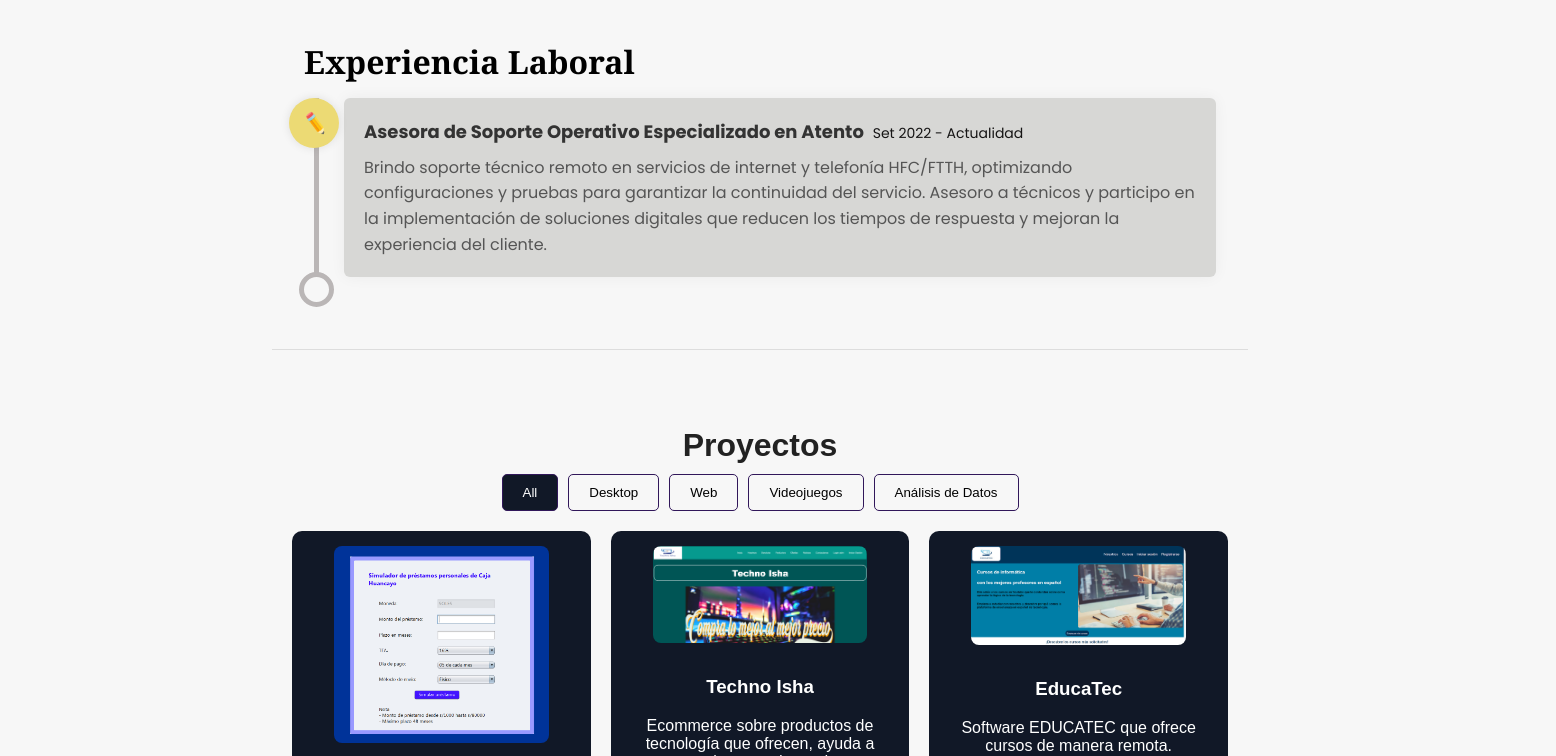
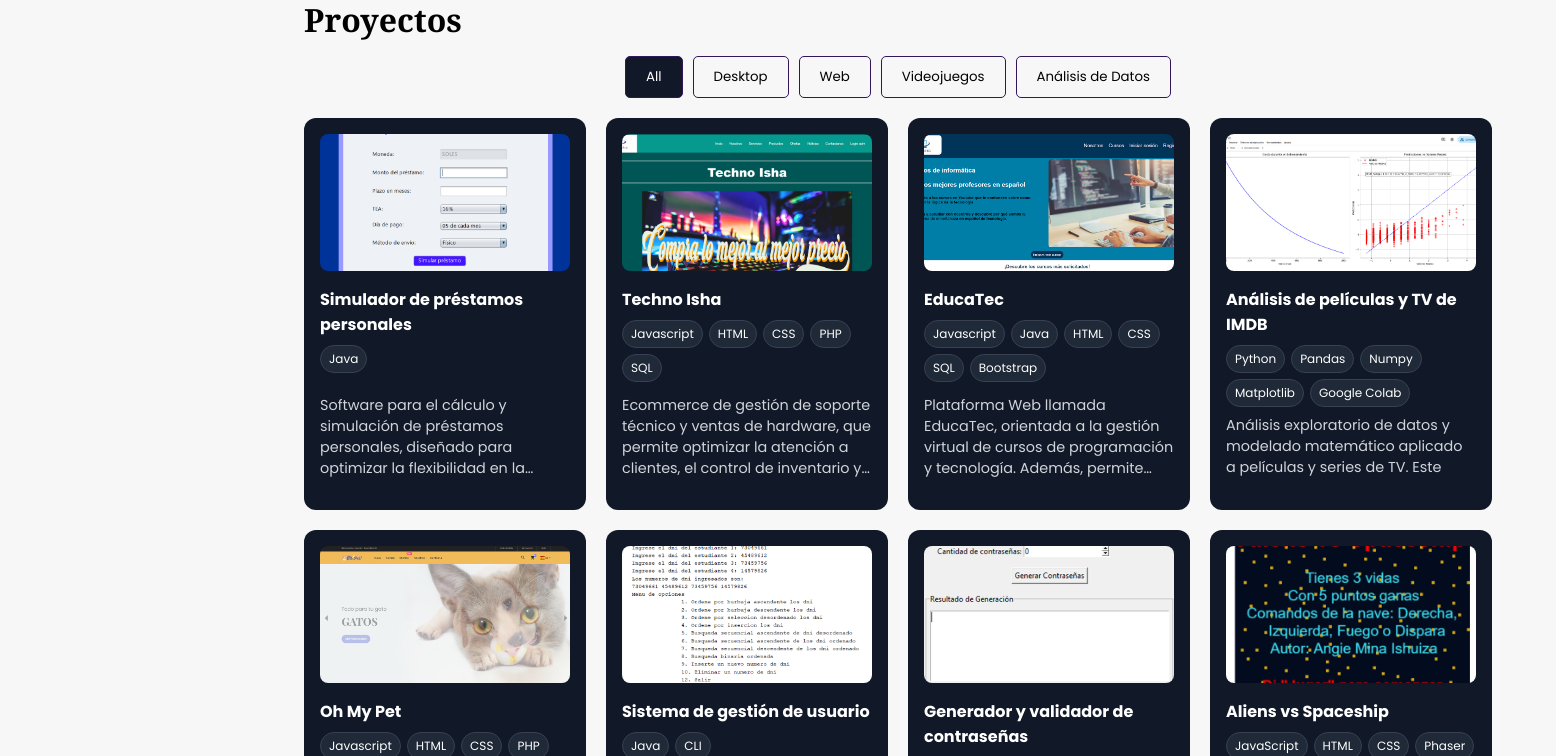
Before and after one commit to AngieMinaI/AngieMinaI.github.io-MiPortafolio, a React (Vite) app: page / in a window 1280 px wide. Shown: the part 3040-3796 px from the top of the page, 1556 px wide, since content can reach past the window. Built offline with nearby package versions, Linux system fonts and the light colour scheme.

Commit message:
actualizacion de estilos

```diff
--- a/src/components/Contact.jsx
+++ b/src/components/Contact.jsx
@@ -4,14 +4,6 @@ export default function Footer() {
   return (
     <footer className="footer">
       <div className="social-icons">
-        <a
-          href="angieminaishuiza@gmail.com"
-          target="_blank"
-          rel="noopener noreferrer"
-          aria-label="Email"
-        >
-          <FaEnvelope />
-        </a>
         <a
           href="https://www.linkedin.com/in/angie-mina-ishuiza/"
           target="_blank"
@@ -28,6 +20,14 @@ export default function Footer() {
         >
           <FaGithub />
         </a>
+          <a
+          href="https://mail.google.com/mail/?view=cm&fs=1&to=angieminaishuiza@gmail.com"
+          target="_blank"
+          rel="noopener noreferrer"
+          aria-label="Email"
+        >
+          <FaEnvelope />
+        </a>
       </div>
       <p className="footer-text">© 2025 Angie Mina Ishuiza. Todos los derechos reservados.</p>
     </footer>
--- a/src/components/Work.jsx
+++ b/src/components/Work.jsx
@@ -1,5 +1,4 @@
-import React, { useState } from "react";
-
+import React, { useState, useEffect } from "react";
 
 const projectsData = [
   {
@@ -7,115 +6,146 @@ const projectsData = [
     title: "Simulador de préstamos personales",
     category: "Desktop",
     image: "Simulador.png",
-    description: "Es simulador para préstamos personales de un banco con datos reales en el mercado. Esto permite promover la inclusión financiera. ",
+    description:
+      "Software para el cálculo y simulación de préstamos personales, diseñado para optimizar la flexibilidad en la gestión crediticia de la financiera Caja Huancayo.",
     github: "https://github.com/AngieMinaI/Simulador-de-prestamos",
-    docs: "https://docs.google.com/document/d/1qIaacyhU6HtraHpAawcDVAA8l_DjhjNL/edit?usp=sharing&ouid=110217138648959352331&rtpof=true&sd=true"
+    docs: "https://docs.google.com/document/d/1qIaacyhU6HtraHpAawcDVAA8l_DjhjNL/edit?usp=sharing&ouid=110217138648959352331&rtpof=true&sd=true",
+    tags: ["Java"]
   },
   {
     id: 2,
     title: "Techno Isha",
     category: "Web",
     image: "Techno-Isha.png",
-    description: "Ecommerce sobre productos de tecnología que ofrecen, ayuda a promover la venta de productos y servicios.",
+    description:
+      "Ecommerce de gestión de soporte técnico y ventas de hardware, que permite optimizar la atención a clientes, el control de inventario y la calidad de los servicios que ofrece Techno Isha.",
     github: "https://github.com/AngieMinaI/Ecommerce-de-Techno-Isha",
-    docs: "https://docs.google.com/document/d/1w3OKFVeMa8wPZLasoI78Pv19fcPiD13X/edit?usp=sharing&ouid=110217138648959352331&rtpof=true&sd=true"
+    docs: "https://docs.google.com/document/d/1w3OKFVeMa8wPZLasoI78Pv19fcPiD13X/edit?usp=sharing&ouid=110217138648959352331&rtpof=true&sd=true",
+    tags: ["Javascript","HTML", "CSS", "PHP", "SQL"]
   },
   {
     id: 3,
     title: "EducaTec",
     category: "Web",
     image: "Educatec.png",
-    description: "Software EDUCATEC que ofrece cursos de manera remota.",
+    description: "Plataforma Web llamada EducaTec, orientada a la gestión virtual de cursos de programación y tecnología. Además, permite controlar notas y pagos de los alumnos de manera sencilla y accesible.",
     github: "https://github.com/AngieMinaI/Plataforma-web-EDUCATEC",
-    docs: "https://docs.google.com/document/d/184NyC3VXY_L2V47YQRf5r2TxhsnssWE7/edit?usp=sharing&ouid=110217138648959352331&rtpof=true&sd=true"
+    docs: "https://docs.google.com/document/d/184NyC3VXY_L2V47YQRf5r2TxhsnssWE7/edit?usp=sharing&ouid=110217138648959352331&rtpof=true&sd=true",
+    tags: ["Javascript", "Java", "HTML", "CSS","SQL", "Bootstrap"]
   },
   {
     id: 4,
     title: "Análisis de películas y TV de IMDB",
     category: "Análisis de Datos",
     image: "Analisis.png",
-    description: "Sistema de inventario para productos tecnológicos.",
-    github: "https://colab.research.google.com/drive/1BjU5O1YzJSi2xjJ1ucCnc2K3mR_udG-C?usp=sharing",
-    docs: "https://docs.google.com/document/d/1VR2VOS15jiHHB6vS9j6_v668LY_biAe7/edit?usp=sharing&ouid=110217138648959352331&rtpof=true&sd=true"
+    description: "Análisis exploratorio de datos y modelado matemático aplicado a películas y series de TV. Este análisis fue realizado en Google Colab y el dataset empleado fue IMDB Dataset of Top 1000 Movies and TV Shows de Kaggle.",
+    github:
+      "https://colab.research.google.com/drive/1BjU5O1YzJSi2xjJ1ucCnc2K3mR_udG-C?usp=sharing",
+    docs: "https://docs.google.com/document/d/1VR2VOS15jiHHB6vS9j6_v668LY_biAe7/edit?usp=sharing&ouid=110217138648959352331&rtpof=true&sd=true",
+    tags: ["Python", "Pandas", "Numpy", "Matplotlib", "Google Colab"]
   },
   {
     id: 5,
     title: "Oh My Pet",
     category: "Web",
     image: "Ohmypet.png",
-    description: "Ecommerce es la empresa Oh My Pet, la cual facilita la venta en línea de productos para mascotas domésticas.",
+    description:
+      "E-commerce Oh My Pet, tienda virtual dedicada a la venta de productos para animales domésticos. Ofrece variedad de artículos online, precios accesibles y un dashboard para el control de ventas mensuales.",
     github: "https://github.com/AngieMinaI/Ecommerce-Oh-My-Pet",
-    docs: "https://drive.google.com/drive/folders/1UlIgzeGJsvKaCX7uGQkfZOALcL4kBeq1?usp=sharing"
+    docs: "https://drive.google.com/drive/folders/1UlIgzeGJsvKaCX7uGQkfZOALcL4kBeq1?usp=sharing",
+    tags: ["Javascript", "HTML", "CSS", "PHP", "SQL","Bootstrap", "SCRUM", "CMMI"]
   },
   {
     id: 6,
-    title: "Sistema de gestión de usuario (Consola)",
+    title: "Sistema de gestión de usuario",
     category: "Desktop",
     image: "Sistemagestion.png",
-    description: "Es un sistema de gestión de usuarios (DNI) para una biblioteca que incluye un módulo de transporte para los estudiantes. Esto facilita administración de la información así como rutas de transporte. Modo consola.",
+    description:
+      "Software de gestión en consola para bibliotecas que centraliza el registro y administración de usuarios. Incluye un módulo de transporte para optimizar la coordinación de servicios y mejorar la atención a los estudiantes.",
     github: "https://github.com/AngieMinaI/Sistema-de-Gestion",
-    docs: "https://docs.google.com/document/d/1xewm4k82fHXZoAjffUr4lk2eAbOyEndJ/edit?usp=sharing&ouid=110217138648959352331&rtpof=true&sd=true"
+    docs: "https://docs.google.com/document/d/1xewm4k82fHXZoAjffUr4lk2eAbOyEndJ/edit?usp=sharing&ouid=110217138648959352331&rtpof=true&sd=true",
+    tags: ["Java", "CLI"]
   },
   {
     id: 7,
     title: "Generador y validador de contraseñas",
     category: "Desktop",
     image: "Contrasena.png",
-    description: "Es un sistema usando flex y bison por expresiones regulares y la partes de fronted con Python.",
-    github: "https://github.com/AngieMinaI/Generador-Validador-de-contrasenas",
-    docs: "https://docs.google.com/document/d/1LMDVi7l2vYcEdd8MDzuSTJBfxNVM6052/edit?usp=sharing&ouid=110217138648959352331&rtpof=true&sd=true"
+    description:
+      "Generador de contraseñas seguras, que permite al usuario personalizar longitud y tipos de caracteres. El software incluye validación para garantizar que las contraseñas cumplan con criterios de seguridad.",
+    github:
+      "https://github.com/AngieMinaI/Generador-Validador-de-contrasenas",
+    docs: "https://docs.google.com/document/d/1LMDVi7l2vYcEdd8MDzuSTJBfxNVM6052/edit?usp=sharing&ouid=110217138648959352331&rtpof=true&sd=true",
+    tags: ["Python", "Flex", "Bison", "Tkinter", "RegExp"]
   },
   {
     id: 8,
     title: "Aliens vs Spaceship",
     category: "Videojuegos",
     image: "Aliens.png",
-    description: "Videojuegos en web, controlado por voz.",
-    github: "https://github.com/AngieMinaI/AngieMinaI.github.io-AliensvsSpaceship",
-    docs: "https://docs.google.com/presentation/d/1UTxtHVH2-pf0oGqVQFTW8AVit_IKdoAC/edit?usp=sharing&ouid=110217138648959352331&rtpof=true&sd=true"
+    description: "Videojuego de acción controlado por voz, donde el jugador maneja una nave espacial contra oleadas de alienígenas. El reto es sobrevivir, acumular puntos y evitar perder las 3 vidas disponibles.",
+    github:
+      "https://github.com/AngieMinaI/AngieMinaI.github.io-AliensvsSpaceship",
+    docs: "https://docs.google.com/presentation/d/1UTxtHVH2-pf0oGqVQFTW8AVit_IKdoAC/edit?usp=sharing&ouid=110217138648959352331&rtpof=true&sd=true",
+    tags: ["JavaScript", "HTML", "CSS", "Phaser", "SpeechRecognition"]
   },
   {
     id: 9,
-    title: "Dashboard de KPIs de Cineplanet",
+    title: "Dashboard de Cineplanet",
     category: "Análisis de Datos",
     image: "Cineplanet.png",
-    description: "Se realizado el ánalisis de ventas de Cineplanet y se visualizó PowerBI.",
+    description:
+      "Dashboard en Power BI de Cineplanet utilizando datos en Excel del área de ventas, con el fin de analizar el rendimiento comercial y detectar oportunidades de expansión. La solución brinda métricas clave que apoyan la toma de decisiones estratégicas.",
     github: "https://github.com/AngieMinaI/Dashboard-KPI-Cineplanet",
-    docs: "https://docs.google.com/document/d/1TjTXDPjicimQHZlp31XQZA8Q-rYJfWNe/edit?usp=sharing&ouid=110217138648959352331&rtpof=true&sd=true"
+    docs: "https://docs.google.com/document/d/1TjTXDPjicimQHZlp31XQZA8Q-rYJfWNe/edit?usp=sharing&ouid=110217138648959352331&rtpof=true&sd=true",
+    tags: ["Power BI", "Excel"]
   },
   {
     id: 10,
-    title: "Arcade de 2 jugadores",
+    title: "Arcade: Resistencia Espacial",
     category: "Videojuegos",
     image: "Juego2.png",
-    description: "Videojuego en Js para 1 o 2 jugadores.",
-    github: "https://github.com/AngieMinaI/AngieMinaI.github.io-Juego_2Jugadores",
-    docs: "https://angieminai.github.io/AngieMinaI.github.io-Juego_2Jugadores/"
+    description: "Videojuego tipo arcade shooter en el que el jugador controla un personaje y que al eliminar a los enemigos, acumula puntos para ganar. El juego cuenta con dos modos: individual y multijugador.",
+    github:
+      "https://github.com/AngieMinaI/AngieMinaI.github.io-Juego_2Jugadores",
+    docs:
+      "https://angieminai.github.io/AngieMinaI.github.io-Juego_2Jugadores/",
+    tags: ["JavaScript", "HTML", "CSS", "Phaser"]
   },
   {
     id: 11,
     title: "Eco de identidad",
-    category: "Videojuegos",
+    category: "Web",
     image: "Eco.png",
-    description: "Juego de reconocimiento de voz.",
+    description: "Aplicación web que graba la voz del usuario, analiza su género mediante frecuencia vocal y reproduce el mensaje con voz sintética del género identificado. El sistema integra un avatar dinámico.",
     github: "https://github.com/AngieMinaI/eco-identidad.git",
-    docs: "https://docs.google.com/presentation/d/15BYKHxjRodzky28npdYf-oEUFA5osGJo/edit?usp=sharing&ouid=105862998656770649152&rtpof=true&sd=true"
+    docs: "https://docs.google.com/presentation/d/15BYKHxjRodzky28npdYf-oEUFA5osGJo/edit?usp=sharing&ouid=105862998656770649152&rtpof=true&sd=true",
+    tags: ["JavaScript", "HTML","CSS", "Python", "Flask", "SpeechRecognition", "Numpy", "Parselmouth"]
   },
   {
     id: 12,
     title: "Sopa de Letras",
     category: "Videojuegos",
     image: "Sopa.png",
-    description: "Juego de sopa de letras.",
-    github: "https://github.com/AngieMinaI/AngieMinaI.github.io-JuegoSopadeLetras",
-    docs: "https://drive.google.com/file/d/1xp0Rcw1P-R5sxwrJ0XXWJRAYhffAmJlT/view?usp=sharing"
+    description: "Videojuego tipo sopa de letras digital interactiva con 3 niveles de dificultad progresiva, diseñado para estimular la memoria visual y verbal. Cada nivel incrementa la complejidad, retando la concentración y la agilidad mental del jugador.",
+    github:
+      "https://github.com/AngieMinaI/AngieMinaI.github.io-JuegoSopadeLetras",
+    docs:
+      "https://drive.google.com/file/d/1xp0Rcw1P-R5sxwrJ0XXWJRAYhffAmJlT/view?usp=sharing",
+    tags: ["JavaScript", "HTML", "CSS"]
   }
-
 ];
 
 export default function Work() {
   const [selectedCategory, setSelectedCategory] = useState("All");
   const [modalData, setModalData] = useState(null);
+
+  // Cierra con tecla ESC
+  useEffect(() => {
+    const onKeyDown = (e) => e.key === "Escape" && setModalData(null);
+    window.addEventListener("keydown", onKeyDown);
+    return () => window.removeEventListener("keydown", onKeyDown);
+  }, []);
 
   const categories = ["All", "Desktop", "Web", "Videojuegos", "Análisis de Datos"];
 
@@ -144,10 +174,30 @@ export default function Work() {
       {/* Proyectos */}
       <div className="projects-grid">
         {filteredProjects.map((project) => (
-          <div key={project.id} className="project-card" onClick={() => setModalData(project)}>
+          <div
+            key={project.id}
+            className="project-card"
+            onClick={() => setModalData(project)}
+            role="button"
+            tabIndex={0}
+            onKeyDown={(e) => (e.key === "Enter" ? setModalData(project) : null)}
+          >
+            <div className="project-media">
               <img src={project.image} alt={project.title} />
-            <h3>{project.title}</h3>
-            <p>{project.description}</p>
+            </div>
+
+            <h3 className="project-title">{project.title}</h3>
+
+            {/* Etiquetas */}
+            <div className="project-tags">
+              {project.tags?.map((t, i) => (
+                <span className="tag-chip" key={i}>
+                  {t}
+                </span>
+              ))}
+            </div>
+
+            <p className="project-desc">{project.description}</p>
           </div>
         ))}
       </div>
@@ -155,10 +205,38 @@ export default function Work() {
       {/* Modal */}
       {modalData && (
         <div className="modal-overlay" onClick={() => setModalData(null)}>
-          <div className="modal-content" onClick={(e) => e.stopPropagation()}>
-            <img src={modalData.image} alt={modalData.title} className="modal-image" />
-            <h3>{modalData.title}</h3>
-            <p>{modalData.description}</p>
+          <div
+            className="modal-content"
+            onClick={(e) => e.stopPropagation()}
+            role="dialog"
+            aria-modal="true"
+          >
+            <button
+              className="modal-close"
+              aria-label="Cerrar"
+              onClick={() => setModalData(null)}
+            >
+              ×
+            </button>
+
+            <img
+              src={modalData.image}
+              alt={modalData.title}
+              className="modal-image"
+            />
+
+            <h3 className="modal-title">{modalData.title}</h3>
+
+            <div className="modal-tags">
+              {modalData.tags?.map((t, i) => (
+                <span className="tag-chip" key={i}>
+                  {t}
+                </span>
+              ))}
+            </div>
+
+            <p className="modal-desc">{modalData.description}</p>
+
             <div className="modal-buttons">
               <a href={modalData.github} target="_blank" rel="noreferrer" className="btn">
                 Ver código
--- a/src/index.css
+++ b/src/index.css
@@ -326,14 +326,14 @@ section h2 {
   margin-bottom: 40px;
 }
 
-/* Icono circular */
+
 .timeline-icon {
-  background: #ecda74; /* Color verde menta */
+  background: #ecda74;
   width: 50px;
   height: 50px;
   border-radius: 50%;
   position: absolute;
-  left: -15px; /* centrado en la línea */
+  left: -15px;
   top: 0;
   display: flex;
   align-items: center;
@@ -346,7 +346,6 @@ section h2 {
   color: white;
 }
 
-/* Caja de contenido */
 .timeline-content {
   background: #d7d7d5;
   padding: 20px;
@@ -390,36 +389,54 @@ section h2 {
   position: absolute;
   top: 0;
   bottom: 0;
-  left: 10px; /* 👈 mueve la línea hacia la derecha */
-  width: 5px; /* grosor de la línea */
-  background: #bab6b6; /* color de la línea */
+  left: 10px;
+  width: 5px;
+  background: #bab6b6;
 }
-/* Círculo vacío al final de la línea */
+
 .timeline::after {
  content: "";
   position: absolute;
-  left: -5px;  /* centrar en la línea */
+  left: -5px;
   bottom: -30px;
   width: 25px;
   height: 25px;
   border: 5px solid #bab6b6;
   border-radius: 50%;
 }
+
 /* Proyectos */
+:root {
+  /* Ajusta estos valores para cambiar tamaños globalmente */
+  --card-height: 360px;
+  --card-padding: 16px;
+  --image-ratio: 55%;
+  --line-clamp: 4;
+  --gap: 20px;
+  --card-width: 250px;
+  --bg-elev: #111827;
+  --text-on-elev: #fff;
+  --brand: #6d28d9;
+  --brand-2: #8b5cf6;
+  --chip-bg: #1f2937;
+  --chip-border: #374151;
+}
+
 .work-section {
-  text-align: center;
-  padding: 50px 20px;
- color: white;
+  padding: 2rem 2rem;
 }
 
 .title {
-  font-size: 2rem;
-  margin-bottom: 10px;
+   font-family: 'Georgia', serif;
+  margin-bottom: 1rem;
+  line-height: 1.2;
+  color: #000;
 }
 
 .subtitle {
   color: #aaa;
   margin-bottom: 20px;
+
 }
 
 .categories {
@@ -427,6 +444,7 @@ section h2 {
   justify-content: center;
   gap: 10px;
   margin-bottom: 20px;
+
 }
 
 .category-btn {
@@ -437,6 +455,7 @@ section h2 {
   border-radius: 5px;
   cursor: pointer;
   transition: all 0.3s;
+  font-family: 'Poppins', sans-serif;
 }
 
 .category-btn.active,
@@ -447,79 +466,167 @@ section h2 {
 
 .projects-grid {
   display: grid;
-  grid-template-columns: repeat(auto-fit, minmax(250px, 1fr));
-  gap: 20px;
+  grid-template-columns: repeat(4, 1fr);
+  justify-content: center;
+  gap: var(--gap);
   margin-top: 20px;
 }
 
+
 .project-card {
-  background: #111827;
-  border-radius: 10px;
-  padding: 15px;
+  background: var(--bg-elev);
+  color: var(--text-on-elev);
+  border-radius: 12px;
+  padding: var(--card-padding);
   cursor: pointer;
-  transition: transform 0.3s;
+  transition: transform 0.2s ease, box-shadow 0.2s ease;
+  height: var(--card-height);
+  display: flex;
+  flex-direction: column;
+  overflow: hidden;
+  width: var(--card-width);
 }
 
-.project-card img {
-  width: 80%;
+.project-card:hover {
+  transform: translateY(-3px);
+  box-shadow: 0 10px 30px rgba(0,0,0,0.25);
+}
+
+
+.project-media {
+  position: relative;
+  width: 100%;
+  padding-top: var(--image-ratio);
   border-radius: 8px;
+  overflow: hidden;
+  background: #0b1220;
   margin-bottom: 10px;
 }
 
-.project-card:hover {
-  transform: scale(1.05);
+.project-media img {
+  position: absolute;
+  inset: 0;
+  width: 100%;
+  height: 100%;
+  object-fit: cover;
+}
+
+
+.project-title {
+  font-size: 1rem;
+  margin: 6px 0 8px;
+  text-align: left;
+  font-family: 'Poppins', sans-serif;
+}
+
+
+.project-tags, .modal-tags {
+  display: flex;
+  flex-wrap: wrap;
+  gap: 6px;
+  margin-bottom: 8px;
+  justify-content: flex-start;
+  font-family: 'Poppins', sans-serif;
+}
+
+.tag-chip {
+  font-size: 0.75rem;
+  padding: 4px 8px;
+  border-radius: 999px;
+  background: var(--chip-bg);
+  border: 1px solid var(--chip-border);
+}
+
+.project-desc {
+  text-align: left;
+  font-size: 0.9rem;
+  color: #d1d5db;
+  margin-top: auto;
+  display: -webkit-box;
+  -webkit-line-clamp: var(--line-clamp);
+  -webkit-box-orient: vertical;
+  overflow: hidden;
+  font-family: 'Poppins', sans-serif;
 }
 
 .modal-overlay {
   position: fixed;
-  top: 0;
-  left: 0;
-  width: 100%;
-  height: 100%;
+  inset: 0;
   background: rgba(0, 0, 0, 0.7);
-  display: flex;
-  justify-content: center;
-  align-items: center;
+  display: grid;
+  place-items: center;
+  padding: 16px;
+  z-index: 1000;
 }
 
 .modal-content {
-  background: #111827;
+  position: relative;
+  background: var(--bg-elev);
+  color: var(--text-on-elev);
   padding: 20px;
-  border-radius: 10px;
-  max-width: 400px;
-  text-align: center;
-  color: white;
+  border-radius: 12px;
+  width: min(92vw, 720px);
+  max-height: 86vh;
+  overflow: auto;
+  text-align: left;
+}
+
+.modal-close {
+position: absolute;
+  top: 0px;
+  right: 1px;
+  background: transparent;
+  border: none;
+  font-size: 20px;
+  color: #fff;
+  cursor: pointer;
+  z-index: 10;
+}
+.modal-close:hover {
+  background: rgba(255,255,255,0.08);
+}
+
+.modal-image {
+  width: 100%;
+  max-height: 320px;
+  object-fit: cover;
+  border-radius: 8px;
+  margin-bottom: 12px;
+}
+
+.modal-title {
+  margin: 6px 0 10px;
+}
+
+.modal-desc {
+  color: #d1d5db;
 }
 
 .modal-buttons {
-  margin-top: 20px;
+  margin-top: 16px;
   display: flex;
-  justify-content: space-around;
+  gap: 125px;
+  flex-wrap: wrap;
 }
 
 .btn {
-  background: #6d28d9;
+  background: var(--brand);
   color: white;
-  padding: 10px 15px;
-  border-radius: 5px;
+  padding: 10px 95px;
+  border-radius: 8px;
   text-decoration: none;
-  transition: background 0.3s;
+  transition: background 0.2s ease, transform 0.1s ease;
 }
 
 .btn:hover {
-  background: #8b5cf6;
+  background: var(--brand-2);
+  transform: translateY(-1px);
 }
-.modal-content img.modal-image {
-  width: 100%;
-  max-height: 400px;
-  object-fit: cover;
-  border-radius: 8px;
-  margin-bottom: 15px;
-}
+
 /* Contacto*/
 .footer {
 
-  padding: 20px 0;
+  padding: 30px 0;
   text-align: center;
   position: relative;
   bottom: 0;
@@ -540,11 +647,11 @@ section h2 {
 }
 
 .social-icons a:hover {
-  color: #1da1f2; /* Azul para hover, puedes cambiarlo */
+  color: #1da1f2;
   transform: scale(1.2);
 }
 .footer-text {
   font-size: 0.9rem;
   color: #000;
-  margin-top: 5px;
+  margin-top: 25px;
 }
```
Lines whose indentation alone changed are shown as unchanged.
